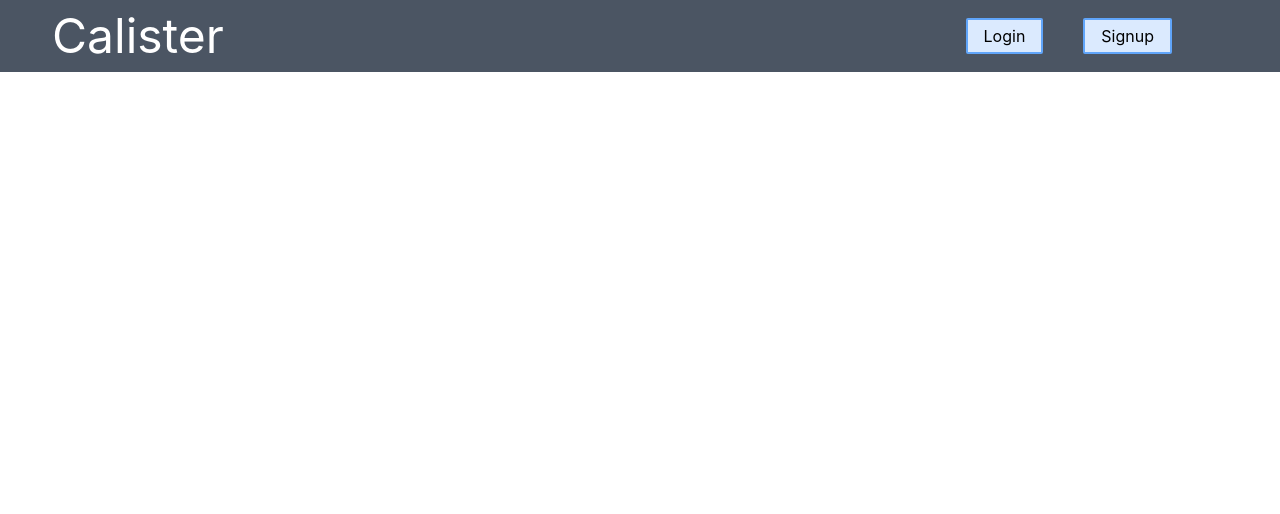
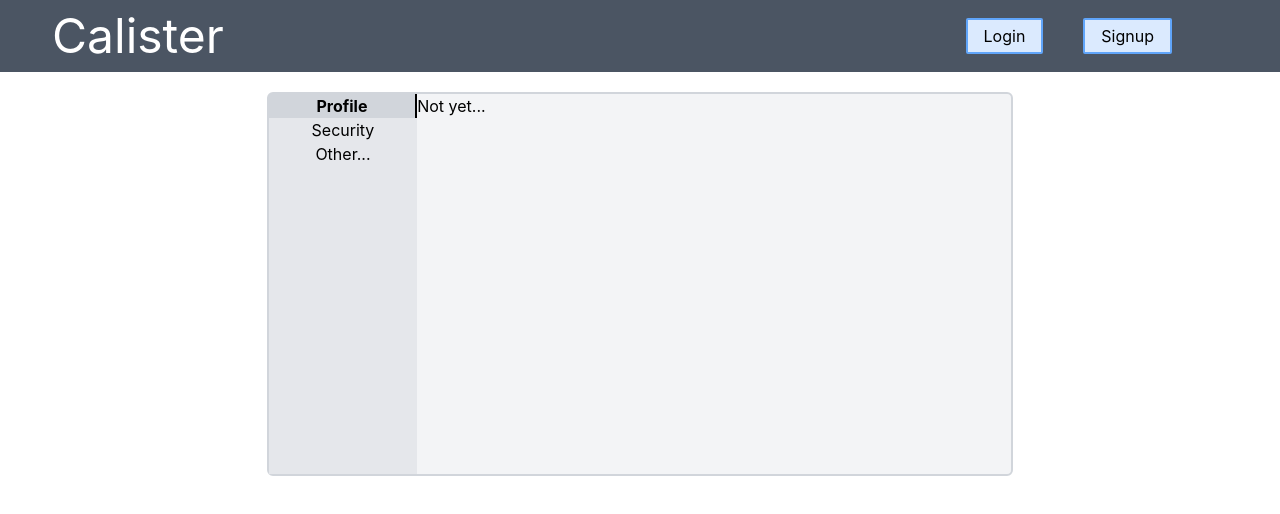
Before and after one commit to lukagabadze/calister, a React (Create React App) app: page /settings/profile in a window 1280 px wide. Shown: the top 514 px of the page. Built offline with nearby package versions, Linux system fonts and the light colour scheme.

Commit message:
added settings page with link + removed unused console.log in Profile

```diff
--- a/src/components/body/MainFeed.js
+++ b/src/components/body/MainFeed.js
@@ -4,6 +4,7 @@
 import SeshList from "./seshList/SeshList";
 import SingleSesh from "./SingleSesh";
 import Profile from "./profile/Profile";
+import Settings from "./settings/Settings";
 
 function MainFeed() {
   const [seshes, setSeshes] = useState([]);
@@ -21,6 +22,9 @@
         <Route path="/profile/:userId" exact>
           <Profile />
         </Route>
+        <Route path="/settings">
+          <Settings />
+        </Route>
       </Switch>
     </div>
   );
--- a/src/components/body/profile/Profile.js
+++ b/src/components/body/profile/Profile.js
@@ -28,7 +28,6 @@
   }, [userId]);
 
   useEffect(() => {
-    console.log(user);
     setFollowed(
       Object.entries(user).length !== 0 && author
         ? user.followers.indexOf(author._id) !== -1
--- /dev/null
+++ b/src/components/body/settings/Settings.js
@@ -0,0 +1,36 @@
+import React from "react";
+import { Route, NavLink } from "react-router-dom";
+
+function Settings() {
+  const activeClass =
+    "border-r-2 border-black font-bold bg-gray-300 outline-none";
+
+  return (
+    <div className="bg-gray-100 w-full flex border-2 border-gray-300 rounded-md h-96">
+      <div className="bg-gray-200 flex flex-col w-1/5 text-center">
+        <NavLink to="/settings/profile" activeClassName={activeClass}>
+          Profile
+        </NavLink>
+        <NavLink to="/settings/security" activeClassName={activeClass}>
+          Security
+        </NavLink>
+        <NavLink to="/settings/other" activeClassName={activeClass}>
+          Other...
+        </NavLink>
+      </div>
+      <div>
+        <Route path="/settings/profile" exact>
+          Not yet...
+        </Route>
+        <Route path="/settings/security" exact>
+          Not yet...
+        </Route>
+        <Route path="/settings/other" exact>
+          Not yet...
+        </Route>
+      </div>
+    </div>
+  );
+}
+
+export default Settings;
--- a/src/components/header/auth/Auth.js
+++ b/src/components/header/auth/Auth.js
@@ -2,6 +2,7 @@
 import Login from "./Login";
 import Signup from "./Signup";
 import Logout from "./Logout";
+import { SettingsLink } from "./AuthComponents";
 import { useSelector } from "react-redux";
 
 function Auth() {
@@ -26,6 +27,7 @@
     content = (
       <div className="flex items-center space-x-3 mr-12">
         <p className="text-xl text-white">Hello, {user.username}</p>
+        <SettingsLink />
         <Logout />
       </div>
     );
--- a/src/components/header/auth/AuthComponents.js
+++ b/src/components/header/auth/AuthComponents.js
@@ -1,4 +1,5 @@
 import React from "react";
+import { Link } from "react-router-dom";
 
 export const Button = (props) => {
   return (
@@ -37,3 +38,31 @@
 export function Error(props) {
   return <p className="text-red-500">{props.error}</p>;
 }
+
+export function SettingsLink() {
+  return (
+    <Link to="/settings/profile">
+      <svg
+        xmlns="http://www.w3.org/2000/svg"
+        className="h-6 w-6"
+        fill="none"
+        viewBox="0 0 24 24"
+        stroke="white"
+        className="w-9 h-9 hover:fill-current hover:text-gray-300"
+      >
+        <path
+          strokeLinecap="round"
+          strokeLinejoin="round"
+          strokeWidth={2}
+          d="M10.325 4.317c.426-1.756 2.924-1.756 3.35 0a1.724 1.724 0 002.573 1.066c1.543-.94 3.31.826 2.37 2.37a1.724 1.724 0 001.065 2.572c1.756.426 1.756 2.924 0 3.35a1.724 1.724 0 00-1.066 2.573c.94 1.543-.826 3.31-2.37 2.37a1.724 1.724 0 00-2.572 1.065c-.426 1.756-2.924 1.756-3.35 0a1.724 1.724 0 00-2.573-1.066c-1.543.94-3.31-.826-2.37-2.37a1.724 1.724 0 00-1.065-2.572c-1.756-.426-1.756-2.924 0-3.35a1.724 1.724 0 001.066-2.573c-.94-1.543.826-3.31 2.37-2.37.996.608 2.296.07 2.572-1.065z"
+        />
+        <path
+          strokeLinecap="round"
+          strokeLinejoin="round"
+          strokeWidth={2}
+          d="M15 12a3 3 0 11-6 0 3 3 0 016 0z"
+        />
+      </svg>
+    </Link>
+  );
+}
```
